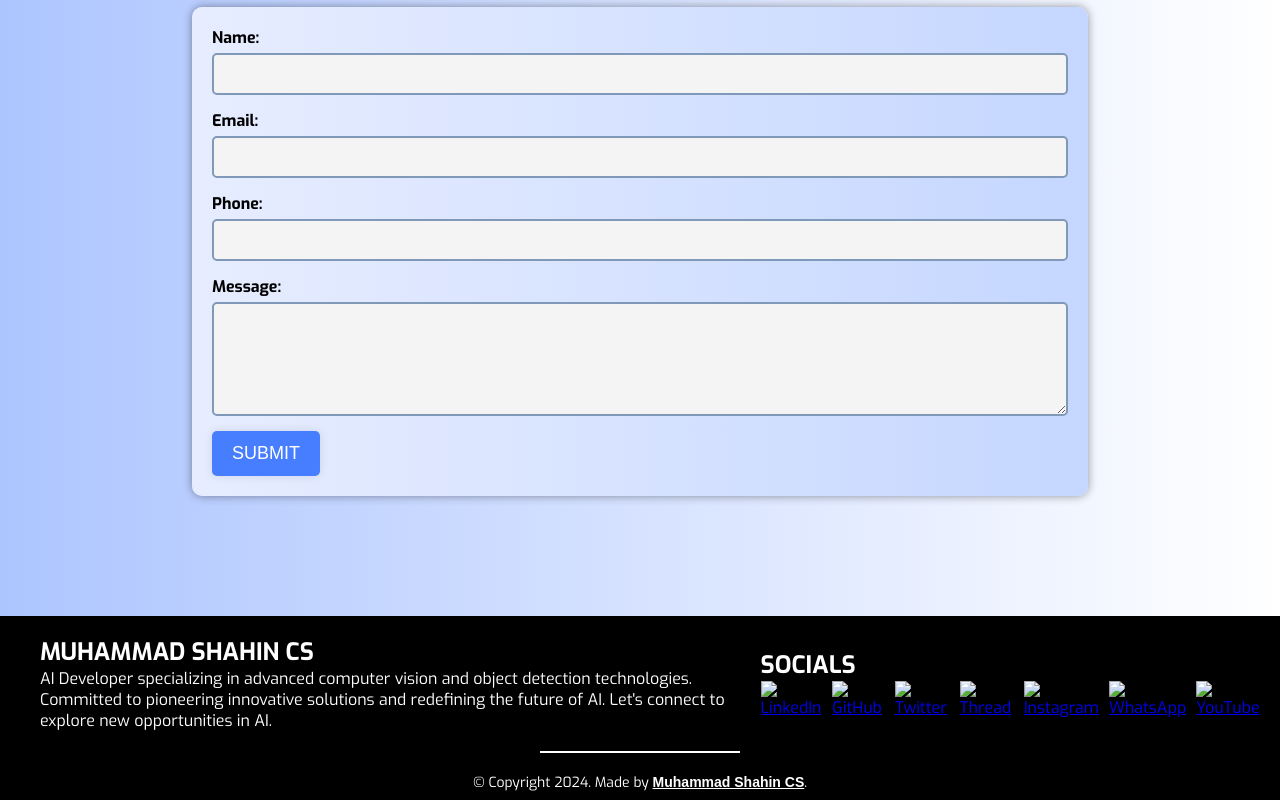
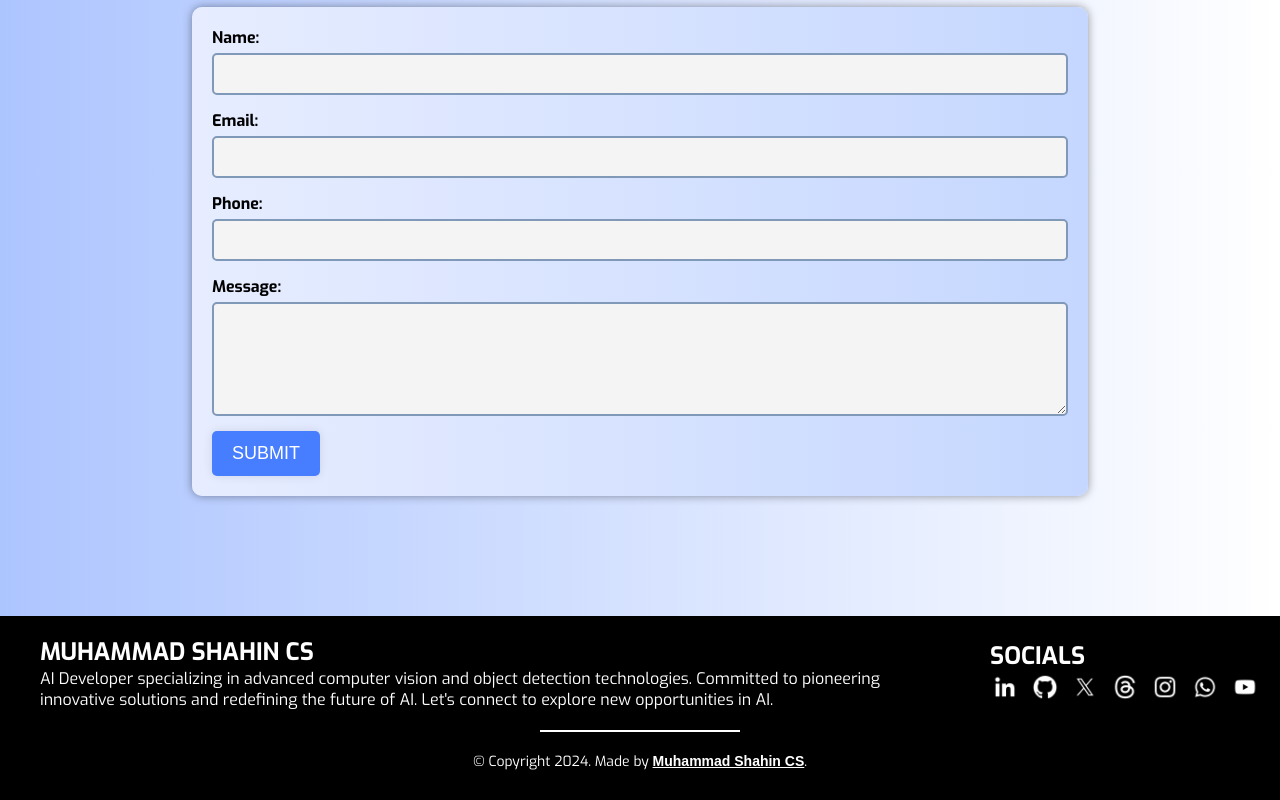
Before and after one commit to Muhammad-Shahin-CS/web-shahin, a plain HTML site: page index.html in a window 1280 px wide. Shown: the part 5416-6216 px from the top of the page. Drawn offline with Linux system fonts and the light colour scheme.

Commit message:
commentednot

```diff
--- a/index.html
+++ b/index.html
@@ -44,7 +44,7 @@
             });
 
             chatbotIcon.addEventListener('mouseout', function () {
-                chatbotImage.src = 'images/socials/whatsapp.png'; // Swap back to default image
+                chatbotImage.src = 'images/whatsapp.png'; // Swap back to default image
             });
         });
 
@@ -495,25 +495,25 @@
                 <!-- <h2 style="font-size: 20px;">Connect with us</h2>  -->
                 <div class="social-icons">
                     <a href="https://www.linkedin.com/in/muhammad-shahin-c-s/" target="_blank" class="social-icon">
-                        <img src="images/socials/linkedin.png" alt="LinkedIn">
+                        <img src="images/linkedin.png" alt="LinkedIn">
                     </a>
                     <a href="https://github.com/Muhammad-Shahin-CS" target="_blank" class="social-icon">
-                        <img src="images/socials/github.png" alt="GitHub">
+                        <img src="images/github.png" alt="GitHub">
                     </a>
                     <a href="https://x.com/__shahin_shah" target="_blank" class="social-icon">
-                        <img src="images/socials/twitter.png" alt="Twitter">
+                        <img src="images/twitter.png" alt="Twitter">
                     </a>
                     <a href="https://www.threads.net/@__shahin_shah" target="_blank" class="social-icon">
-                        <img src="images/socials/threads.png" alt="Thread">
+                        <img src="images/threads.png" alt="Thread">
                     </a>
                     <a href="https://www.instagram.com/__shahin_shah" target="_blank" class="social-icon">
-                        <img src="images/socials/instagram.png" alt="Instagram">
+                        <img src="images/instagram.png" alt="Instagram">
                     </a>
                     <a href="https://wa.me/9656234530" target="_blank" class="social-icon">
-                        <img src="images/socials/whatsapp.png" alt="WhatsApp">
+                        <img src="images/whatsapp.png" alt="WhatsApp">
                     </a>
                     <a href="https://youtube.com/@__shahin_shah" target="_blank" class="social-icon">
-                        <img src="images/socials/youtube.png" alt="YouTube">
+                        <img src="images/youtube.png" alt="YouTube">
                     </a>
                 </div>
             </div>
```
